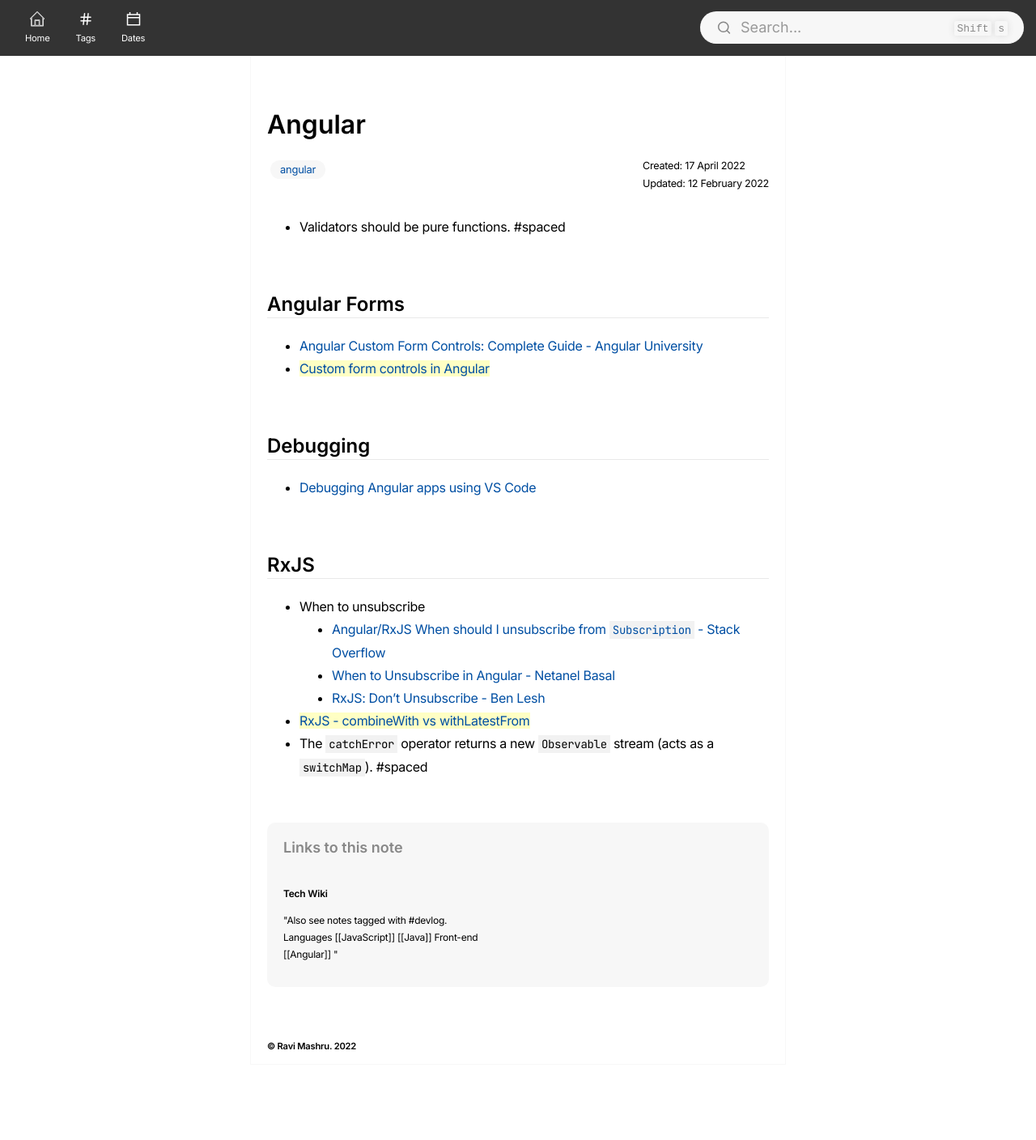
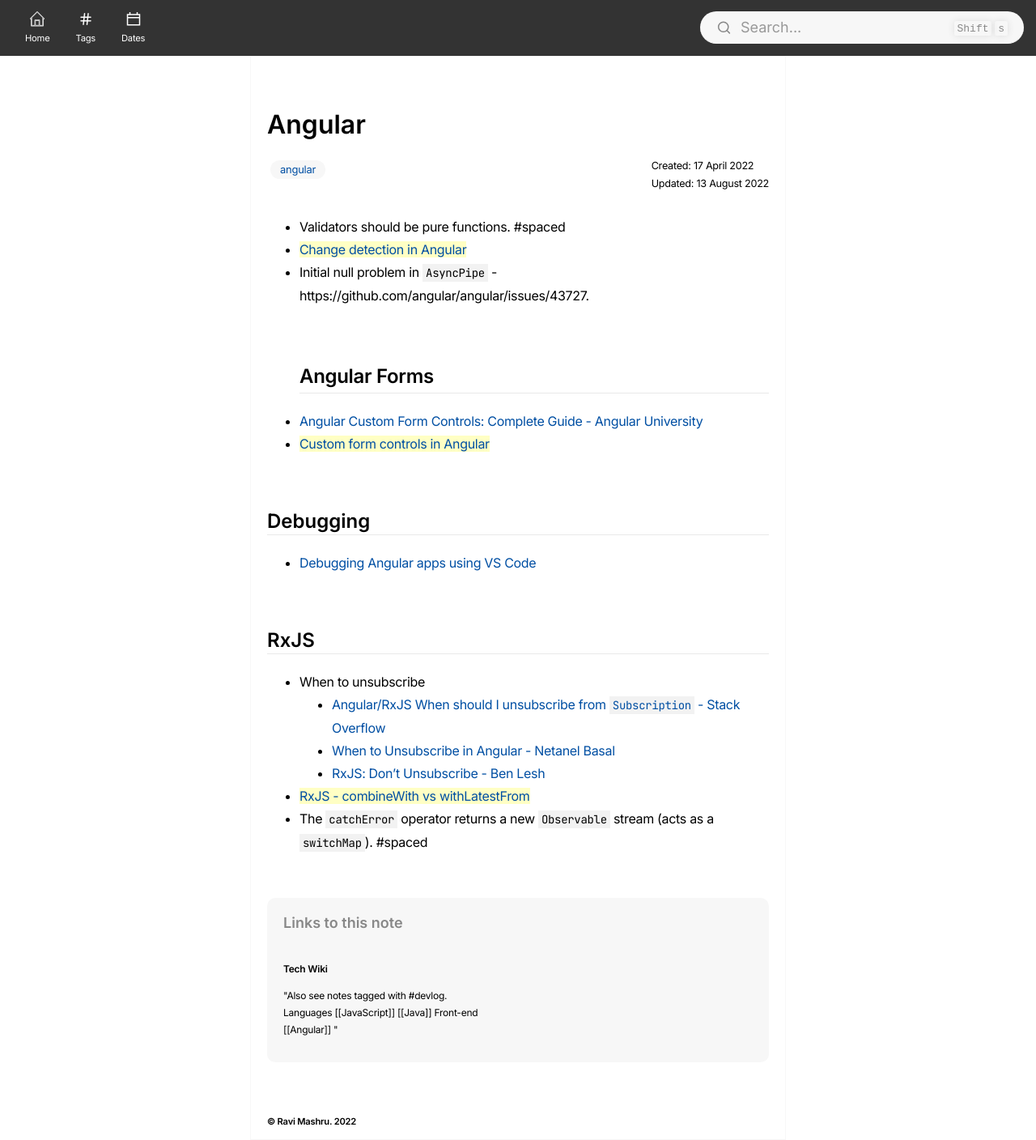
Before and after one commit to ravimashru/digital-garden, a Jekyll site: the page built from _notes/2022-04-17-angular.md, in a window 1280 px wide. Shown: the whole page at 81% size. Built offline with Jekyll 4.4.1, drawn with Linux system fonts in a browser that asks for light colours; before the commit the page ends 1315 px from its top, so only the background shows below that.

Commit message:
Update digital garden

```diff
--- a/_notes/2022-04-17-angular.md
+++ b/_notes/2022-04-17-angular.md
@@ -2,14 +2,15 @@
 title: Angular
 publish: true
 created: '2022-04-17'
-updated: '2022-02-12'
+updated: '2022-08-13'
 tags:
   - angular
 fileName: Angular
 ---
 
 - Validators should be pure functions. #spaced
-
+- [[Change detection in Angular]]
+- Initial null problem in `AsyncPipe` - https://github.com/angular/angular/issues/43727.
 ## Angular Forms
 
 - [Angular Custom Form Controls: Complete Guide - Angular University](https://blog.angular-university.io/angular-custom-form-controls/)
```
Also changed, not shown: _notes/2020-05-02-vim-cheatsheet.md (+1 -0 lines), _notes/2022-05-13-top-of-mind.md (+1 -1 lines), _notes/2023-08-06-linking-your-thinking.md (added, +15 -0 lines), _notes/2023-08-06-lyt-use-cases-that-resonated-with-me.md (added, +24 -0 lines).
